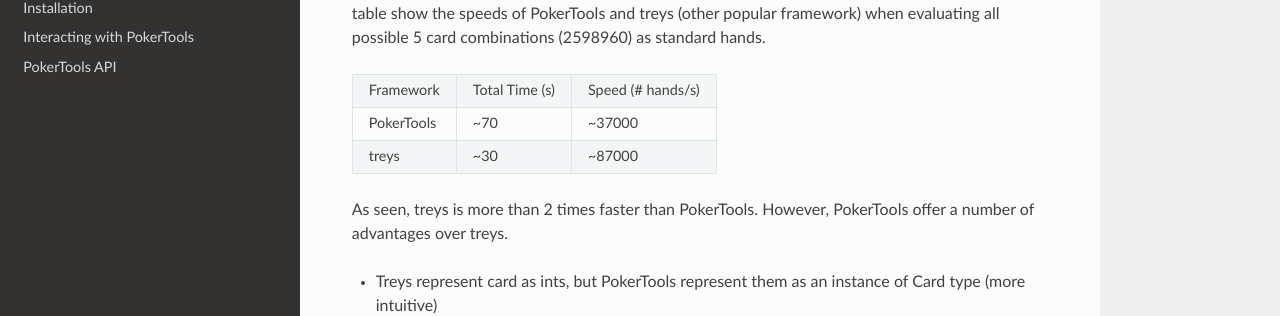
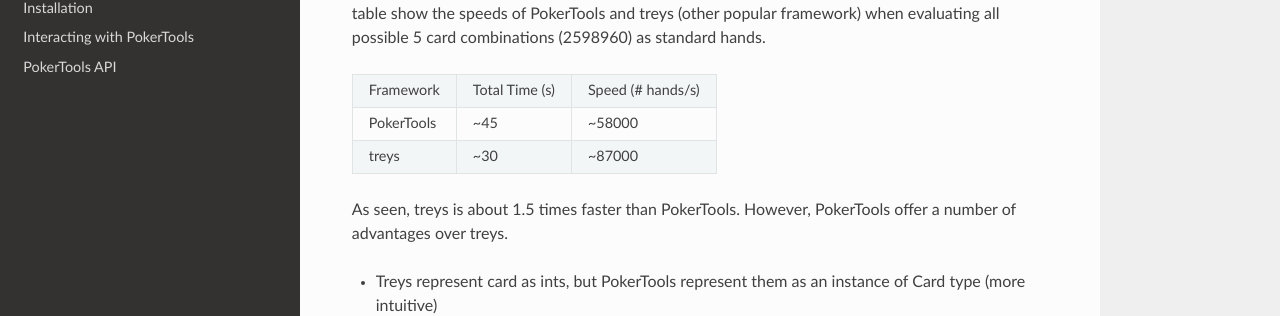
Before and after one commit to uoftcprg/pokerkit, a Sphinx documentation site: the page built from docs/source/index.rst, in a window 1280 px wide and 900 px high, scrolled down 598 px. Shown: the part 144-460 px from the top of the window. Built offline with Sphinx 7.4.7 and the Read the Docs theme 2.0.0, drawn with Linux system fonts in a browser that asks for light colours.

Commit message:
Updated speed

```diff
--- a/docs/source/index.rst
+++ b/docs/source/index.rst
@@ -36,11 +36,11 @@
 ============  ================  ===================
   Framework    Total Time (s)    Speed (# hands/s)
 ------------  ----------------  -------------------
- PokerTools         ~70               ~37000
+ PokerTools         ~45               ~58000
    treys            ~30               ~87000
 ============  ================  ===================
 
-As seen, treys is more than 2 times faster than PokerTools. However, PokerTools offer a number of advantages over treys.
+As seen, treys is about 1.5 times faster than PokerTools. However, PokerTools offer a number of advantages over treys.
 
 - Treys represent card as ints, but PokerTools represent them as an instance of Card type (more intuitive)
 - PokerTools have more types of evaluators (incl. Omaha, Short-Deck, etc.)
```
